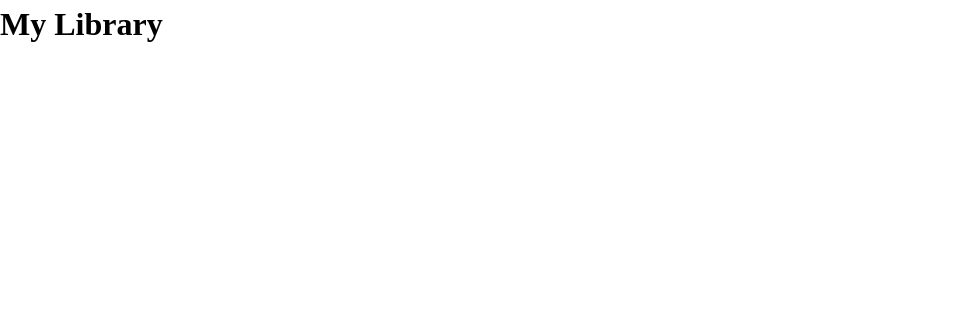
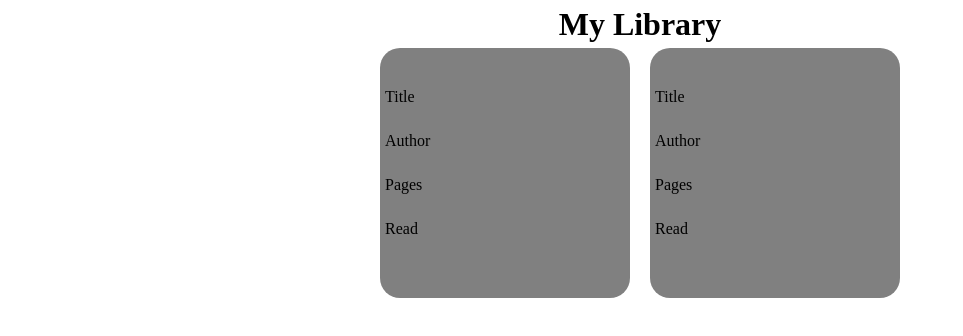
Before and after one commit to meebs777/library, a plain HTML site: page index.html in a window 1280 px wide. Shown: the whole page, without its empty margins (0-963 px from the left). Drawn offline with Linux system fonts and the light colour scheme.

Commit message:
Set a baseline for how cards are going to display

```diff
--- a/index.html
+++ b/index.html
@@ -8,8 +8,23 @@
 </head>
 <body>
     <h1>My Library</h1>
-    <div class="card">
-
+    <div class="content">
+        <div class="card">
+            <div>
+                <p>Title</p>
+                <p>Author</p>
+                <p>Pages</p>
+                <p>Read</p>
+            </div>
+        </div>
+        <div class="card">
+            <div>
+                <p>Title</p>
+                <p>Author</p>
+                <p>Pages</p>
+                <p>Read</p>
+            </div>
+        </div>
     </div>
     <script src="./script.js"></script>
 </body>
--- a/styles.css
+++ b/styles.css
@@ -44,3 +44,29 @@
   #root, #__next {
     isolation: isolate;
   }
+
+  h1 {
+    text-align: center;
+  }
+
+  .content {
+    display: flex;
+    gap: 20px;
+    justify-content: center;
+  }
+
+  .card {
+    width: 250px;
+    height: 250px;
+    background-color: gray;
+    border-radius: 20px;
+    display: flex;
+    flex-direction: column;
+    justify-content:  center;
+    align-items: flex-start;
+    padding-left: 5px;
+  }
+
+  .card > div > * {
+    margin-bottom: 20px;
+  }
```
